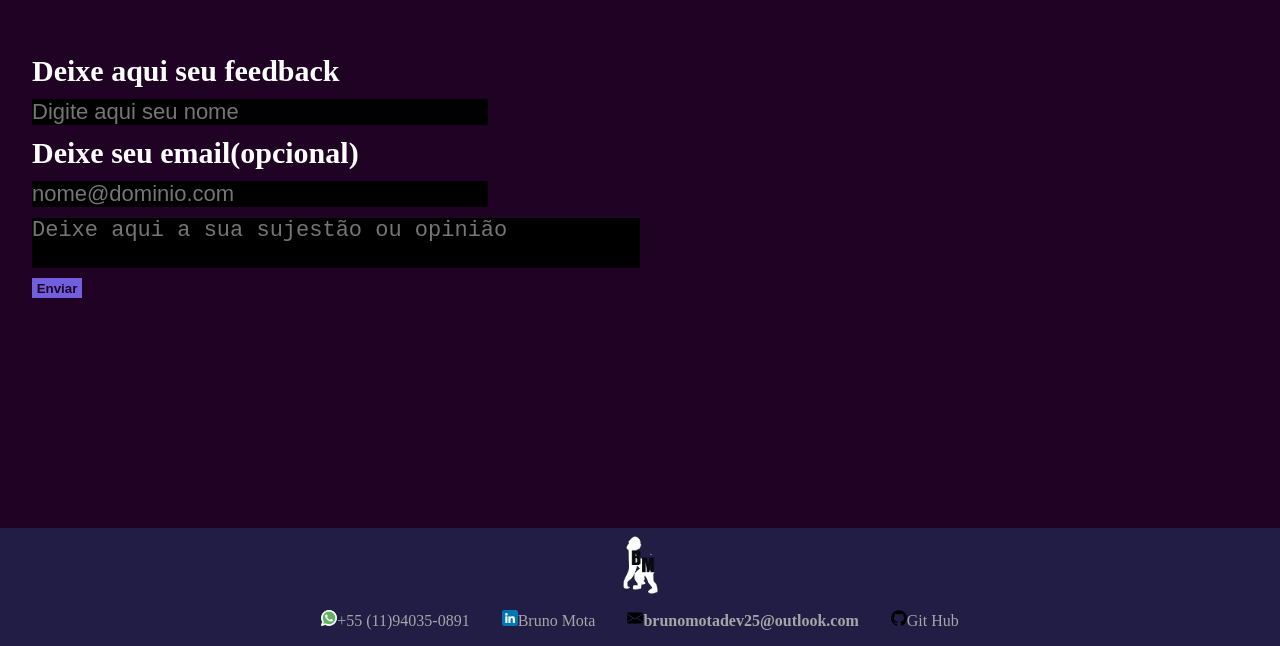
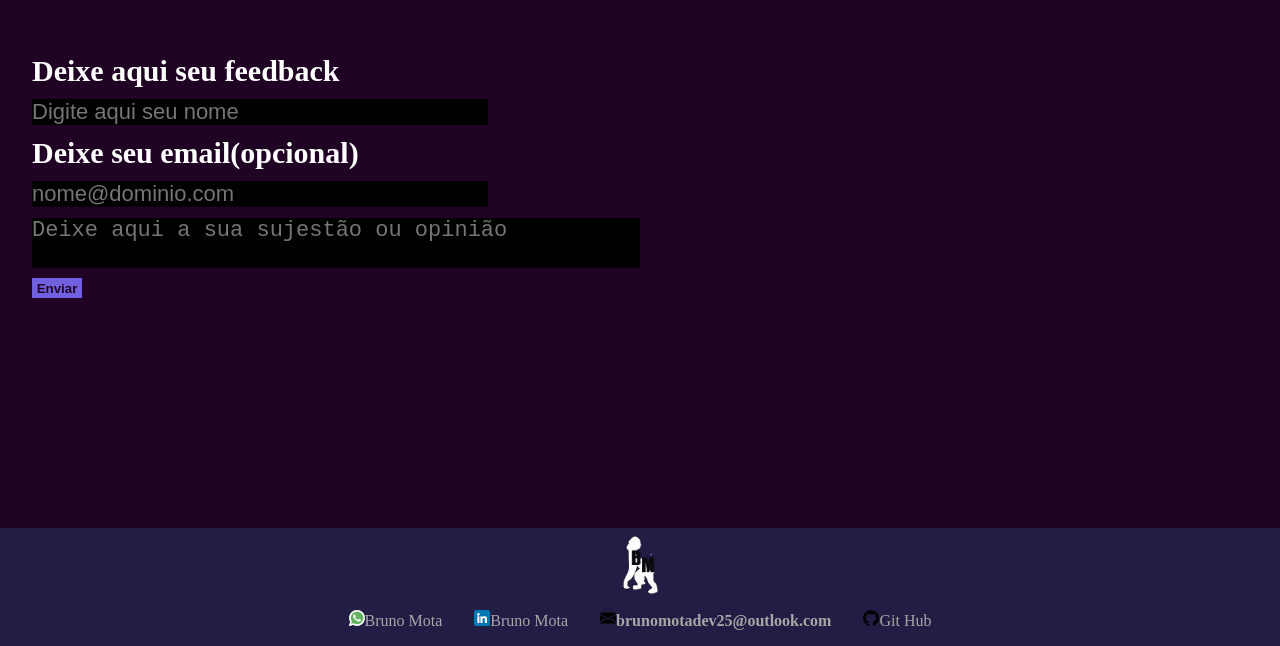
Before and after one commit to BrunoMotaBr/Pagina_Inicial_Meu_Portifolio, a plain HTML site: page index.html in a window 1280 px wide. Shown: the part 2264-2910 px from the top of the page. Drawn offline with Linux system fonts and the light colour scheme.

Commit message:
Update index.html

```diff
--- a/index.html
+++ b/index.html
@@ -87,7 +87,7 @@
         <img src=" img/Logo.png" class="rodapé--imagem">
         <div>
             <ul class="rodapé--lista">
-                <li><img src=" img/whatsapp.png"><a class="rodapé--lista--elementos" href="https://wa.me/5511940350891">+55 (11)94035-0891</a></li>
+                <li><img src=" img/whatsapp.png"><a class="rodapé--lista--elementos" href="https://wa.me/5511940350891">Bruno Mota</a></li>
                 <li><img src=" img/linkedin.png"><a class="rodapé--lista--elementos" href="https://www.linkedin.com/in/bruno-mota-970057192/">Bruno Mota</a></li>
                 <li><img src=" img/o-email.png"><b class="rodapé--lista--elementos">brunomotadev25@outlook.com</b></li>
                 <li><img src=" img/logotipo-do-github.png"><a class="rodapé--lista--elementos" href="https://github.com/BrunoMotaBr">Git Hub</a></li>
```
